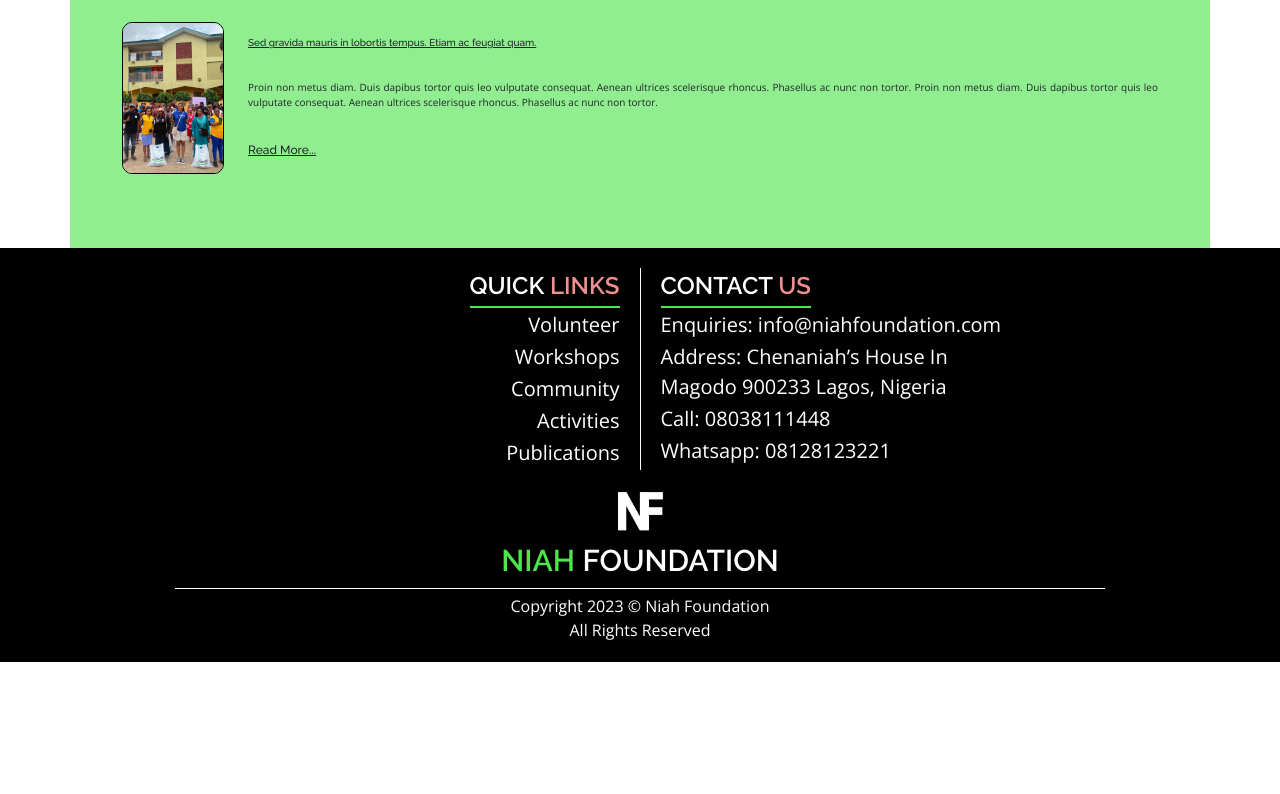
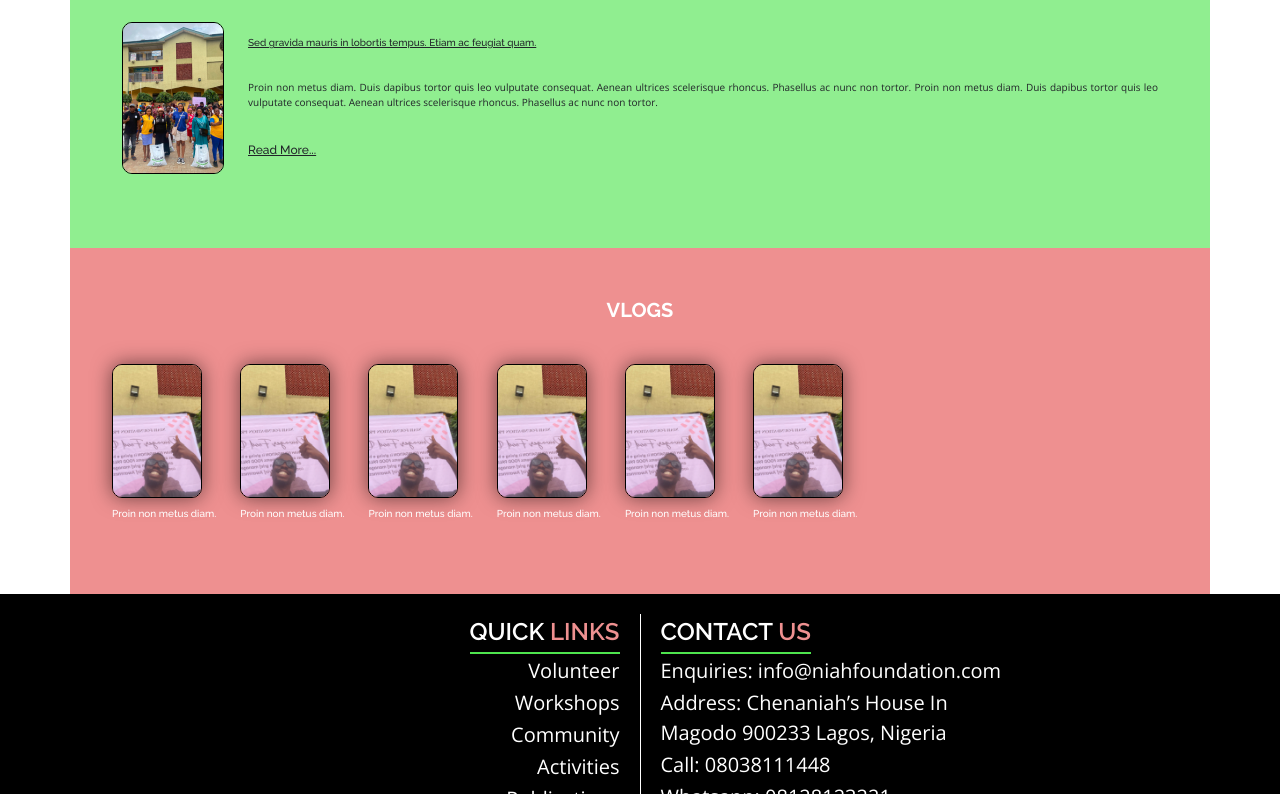
Before and after one commit to 8sosa/Niah-foundation, a React (Create React App) app: page /publications in a window 1280 px wide. Shown: the part 502-1296 px from the top of the page. Before the commit the page ends 1164 px from the top, so only its background shows below. Built offline with nearby package versions, Linux system fonts and the light colour scheme.

Commit message:
publications commit

```diff
--- a/src/Components/Pages/Publications.css
+++ b/src/Components/Pages/Publications.css
@@ -29,3 +29,37 @@
     margin-bottom: 40px;
     font-weight: 700 !important;
 }
+.vlogs {
+    background-color: #EE9090 !important;
+    display: flex;
+    padding: 50px 30px;
+    flex-direction: column;
+    align-items: center;
+}
+.vlogBody {
+    font-size: clamp(8px, 10px, 12px);
+    font-weight: 500;
+    text-align: center;
+}
+.vlogImg {
+    border: .5px solid #000;
+    border-radius: 10px;
+    margin-bottom: 10px;
+    box-shadow: 0px 0px 20px 0px #0000008C;
+    max-width: 90px;
+}
+.yt {
+    color: #fff !important;
+  }
+.flex1 {
+    flex: 1;
+}
+.z1 {
+    z-index: 1;
+}
+.z2 {
+    z-index: 2;
+}
+.z3 {
+    z-index: 3;
+}
--- a/src/Components/Pages/Publications.js
+++ b/src/Components/Pages/Publications.js
@@ -2,6 +2,7 @@ import React from 'react'
 import { Col, Container, Row } from 'react-bootstrap'
 import './Publications.css'
 import Publi from '../../Images/publi.png'
+import Vlog from '../../Images/vlog.png'
 
 export default function Publications() {
   return (
@@ -33,6 +34,35 @@ export default function Publications() {
             </Col>
           </Row>
       </Container>
+      <Container className='vlogs origins'>
+        <h1 className='yt pageHeader raleway'>VLOGS</h1>
+        <Row className='d-flex w100'>
+          <Col className='d-flex flex-column jcsb flex1 fitted mb-3'>
+            <img src={Vlog} alt='Title of the vlog' className='vlogImg' />
+            <h3 className='yt vlogBody raleway'>Proin non metus diam.</h3>
+          </Col>
+          <Col className='d-flex flex-column jcsb flex1 fitted mb-3'>
+            <img src={Vlog} alt='Title of the vlog' className='vlogImg' />
+            <h3 className='yt vlogBody raleway'>Proin non metus diam.</h3>
+          </Col>
+          <Col className='d-flex flex-column jcsb flex1 fitted mb-3'>
+            <img src={Vlog} alt='Title of the vlog' className='vlogImg' />
+            <h3 className='yt vlogBody raleway'>Proin non metus diam.</h3>
+          </Col>
+          <Col className='d-flex flex-column jcsb flex1 fitted mb-3'>
+            <img src={Vlog} alt='Title of the vlog' className='vlogImg' />
+            <h3 className='yt vlogBody raleway'>Proin non metus diam.</h3>
+          </Col>
+          <Col className='d-flex flex-column jcsb flex1 fitted mb-3'>
+            <img src={Vlog} alt='Title of the vlog' className='vlogImg' />
+            <h3 className='yt vlogBody raleway'>Proin non metus diam.</h3>
+          </Col>
+          <Col className='d-flex flex-column jcsb flex1 fitted mb-3'>
+            <img src={Vlog} alt='Title of the vlog' className='vlogImg' />
+            <h3 className='yt vlogBody raleway'>Proin non metus diam.</h3>
+          </Col>
+        </Row>
+      </Container>
     </>
   )
 }
```
Also changed, not shown: src/Images/vlog.png (added). Lines whose indentation alone changed are shown as unchanged.
